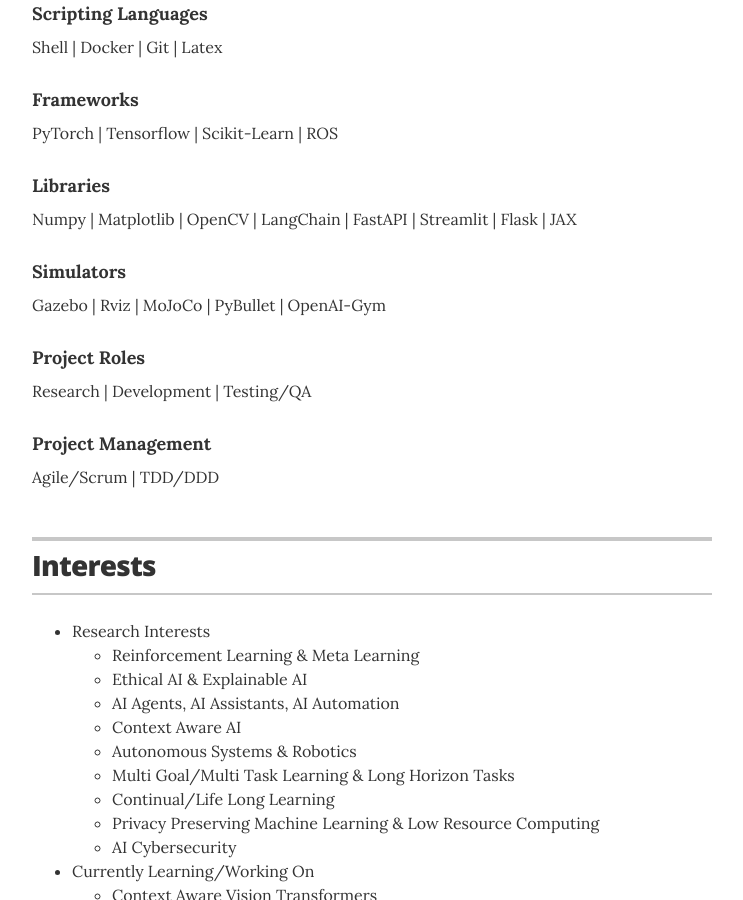
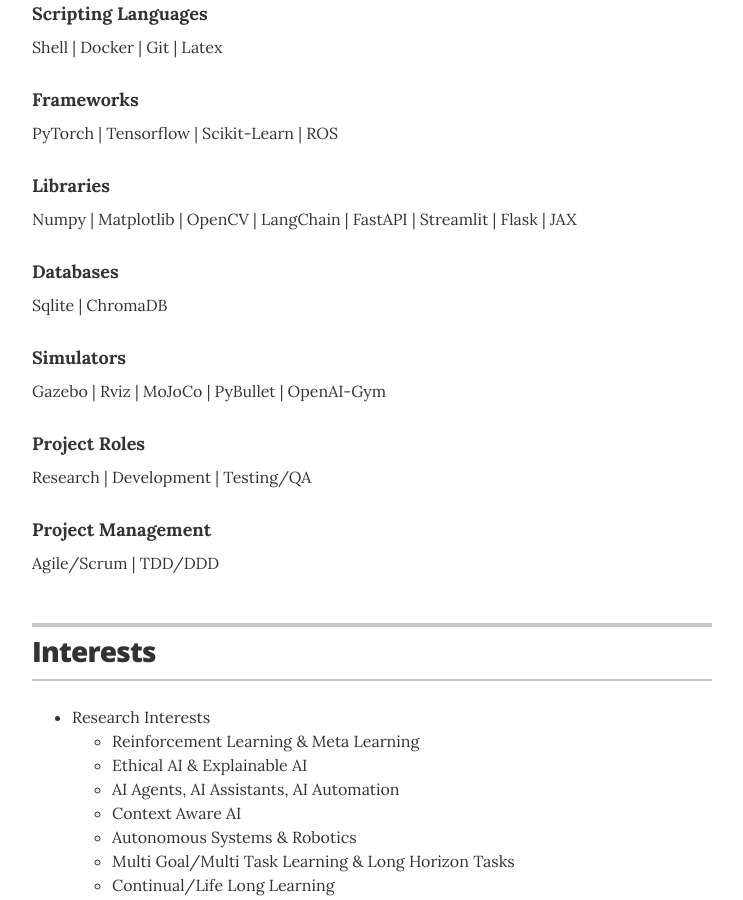
Before and after one commit to Vidharth/Vidharth.github.io, a Jekyll site: the page built from index.html, in a window 1280 px wide and 900 px high, scrolled down 3499 px. Shown: the whole window, without its empty margins (268-1011 px from the left). Built offline with Jekyll 4.4.1, drawn with Linux system fonts in a browser that asks for light colours.

Commit message:
Update skills.yml

```diff
--- a/_data/skills.yml
+++ b/_data/skills.yml
@@ -20,6 +20,10 @@
   description: Numpy | Matplotlib | OpenCV  | LangChain | FastAPI | Streamlit | Flask | JAX
 
 # Communications strategy
+- skill: Databases
+  description: Sqlite | ChromaDB
+
+# Communications strategy
 - skill: Simulators
   description: Gazebo | Rviz | MoJoCo | PyBullet | OpenAI-Gym
 
```
